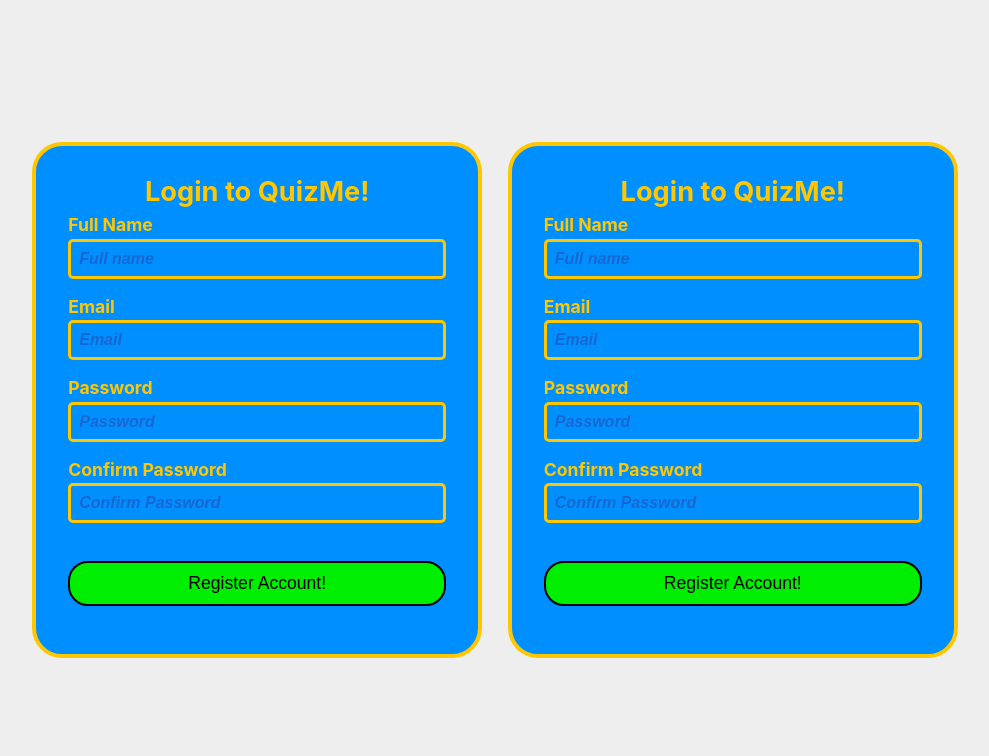
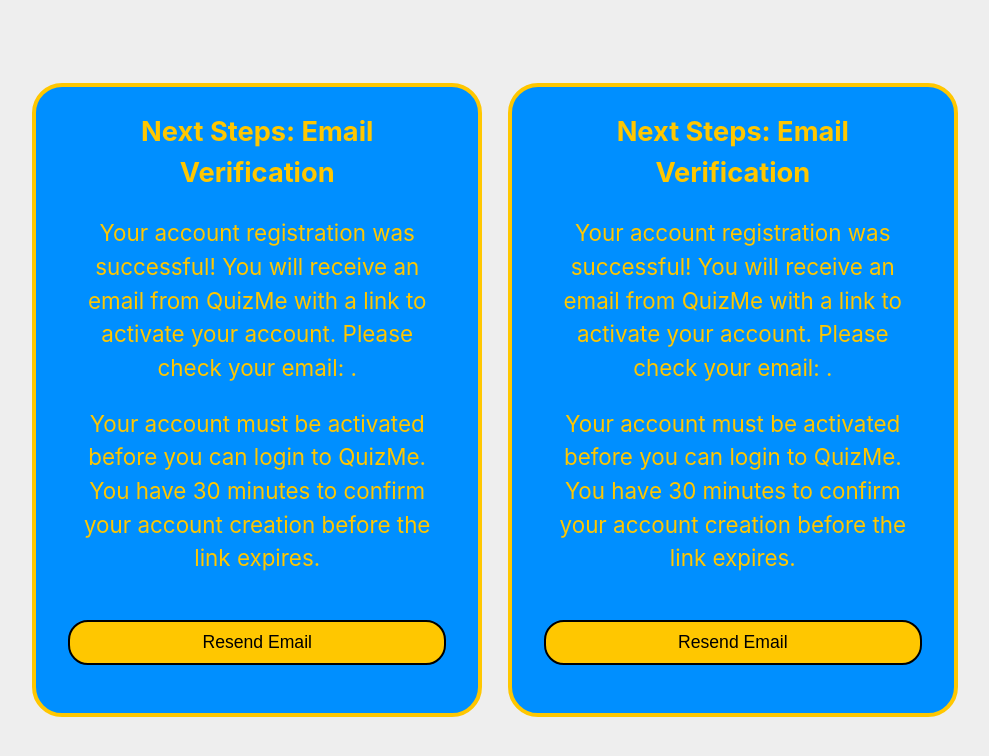
Before and after one commit to s-meenaghan7/react-quizapp-v2, a React (Vite) app: page /register in a window 1280 px wide. Shown: the top 756 px of the page, without its empty margins (145-1134 px from the left). Built offline with nearby package versions, Linux system fonts and the light colour scheme.

Commit message:
Implemented resending of emails for a user, in case they did not receive a verification email or would like another.

```diff
--- a/src/user/UserRegister.tsx
+++ b/src/user/UserRegister.tsx
@@ -3,7 +3,7 @@
 import FormValidator from '../services/FormValidator';
 import './UserRegister.css';
 
-import { registerNewUser } from '../services/auth.service';
+import { registerNewUser, resendVerificationEmail } from '../services/auth.service';
 import SubmitButton from './submitButton/SubmitButton';
 
 type UserRegisterProps = {};
@@ -12,7 +12,7 @@
   email: string;
   password: string;
   confirmPassword: string;
-}
+};
 
 const UserRegister: React.FC<UserRegisterProps> = () => {
   const { register, handleSubmit, formState, getValues } = useForm<FormValues>({
@@ -27,40 +27,93 @@
 
   const [successful, setSuccessful] = useState<boolean>(false);
   const [loading, setLoading] = useState<boolean>(false);
-  const [registerErrorMsg, setRegisterErrorMsg] = useState<string>("");
+  const [registerErrorMsg, setRegisterErrorMsg] = useState<string>('');
 
   function submitRegistration(data: FormValues) {
     const { fullName, email, password } = data;
     setLoading(true);
+    setRegisterErrorMsg('');
 
-    registerNewUser(fullName, email, password).then(
-      (response) => {
-        // possibly use the response data here
+    registerNewUser(fullName, email, password)
+      .then(response => {
+        // The registration request was successful
+        console.log(response);
+
         setSuccessful(true);
-      },
-      (error) => {
-        const resMessage =
-          (error.response &&
-            error.response.data &&
-            error.response.data.message) ||
-          error.message ||
-          error.toString();
+      })
+      .catch(error => {
+        // An error occurred during the registration request
+        let resMessage = (error.response?.data) ? error.response.data : 'No response from server';
 
+        console.log(error);
+        console.log(resMessage);
+
+        setSuccessful(false);
+        setRegisterErrorMsg(resMessage);
+      })
+      .finally(() => {
         setLoading(false);
-        setRegisterErrorMsg(resMessage);
-        setSuccessful(false);
-      }
-    );
+      });
   };
 
   function validatePasswordMatch(value: string): boolean | string {
     const pwd = getValues('password');
     return value === pwd || 'Passwords do not match';
-  }
+  };
+
+  function resendEmail() {
+    console.log("Resend email button");
+
+    const email = getValues().email;
+    setLoading(true);
+
+    resendVerificationEmail(email)
+      .then(response => {
+        console.log(response);
+
+        // use ToastService to create a toast with successful message
+
+      }).catch(error => {
+        console.log(error);
+
+        // use ToastService to create a toast with failure message
+
+      })
+      .finally(() => {
+        setLoading(false);
+      });
+  };
 
   return (
     <div id='registerform-container'>
-      <h1>Login to QuizMe!</h1>
+      {
+        !successful
+          ?
+          <>
+            <h1>Next Steps: Email Verification</h1>
+            <div id='verification-message'>
+              <p>
+                Your account registration was successful! You will receive an email from QuizMe with a link to activate your account. Please check your email: {getValues().email}.
+              </p>
+              <p>
+                Your account must be activated before you can login to QuizMe. You have 30 minutes to confirm your account creation before the link expires.
+              </p>
+            </div>
+
+            <SubmitButton
+              color='#ffc700'
+              loading={loading}
+              content='Resend Email'
+              onClick={resendEmail}
+              title='Click here if you did not receive a verification email'
+            />
+          </>
+          :
+          <>
+            <h1>Create your QuizMe account!</h1>
+
+            {(registerErrorMsg !== '') &&
+              <p className='error' id='register-error'>{registerErrorMsg}</p>}
 
             <form onSubmit={handleSubmit(submitRegistration)} noValidate>
               <label htmlFor='fullName'>Full Name</label>
@@ -73,10 +126,10 @@
                   required: "Name is required"
                 })}
               />
-        {
-          errors.fullName?.message &&
-          <p className='error'>{errors.fullName?.message}</p>
-        }
+
+              {errors.fullName?.message &&
+                <p className='error'>{errors.fullName?.message}</p>}
+
 
               <label htmlFor='email'>Email</label>
               <input
@@ -89,10 +142,10 @@
                   validate: FormValidator.validateEmail
                 })}
               />
-        {
-          errors.email?.message &&
-          <p className='error'>{errors.email?.message}</p>
-        }
+
+              {errors.email?.message &&
+                <p className='error'>{errors.email?.message}</p>}
+
 
               <label htmlFor='password'>Password</label>
               <input
@@ -105,10 +158,10 @@
                   validate: FormValidator.validatePassword
                 })}
               />
-        {
-          errors.password?.message &&
-          <p className='error'>{errors.password?.message}</p>
-        }
+
+              {errors.password?.message &&
+                <p className='error'>{errors.password?.message}</p>}
+
 
               <label htmlFor='confirmPassword'>Confirm Password</label>
               <input
@@ -121,20 +174,24 @@
                   validate: validatePasswordMatch
                 })}
               />
-        {
-          errors.confirmPassword?.message &&
-          <p className='error'>{errors.confirmPassword?.message}</p>
-        }
+
+              {errors.confirmPassword?.message &&
+                <p className='error'>{errors.confirmPassword?.message}</p>}
+
 
               <SubmitButton
+                disabled={false}
                 loading={loading}
                 content='Register Account!'
                 title='Complete all fields to register your QuizMe account!'
-          disabled={false}
               />
 
-        <div></div>
+              <div>
+                links to login here
+              </div>
             </form>
+          </>
+      }
     </div>
   );
 };
```
Lines whose indentation alone changed are shown as unchanged.
